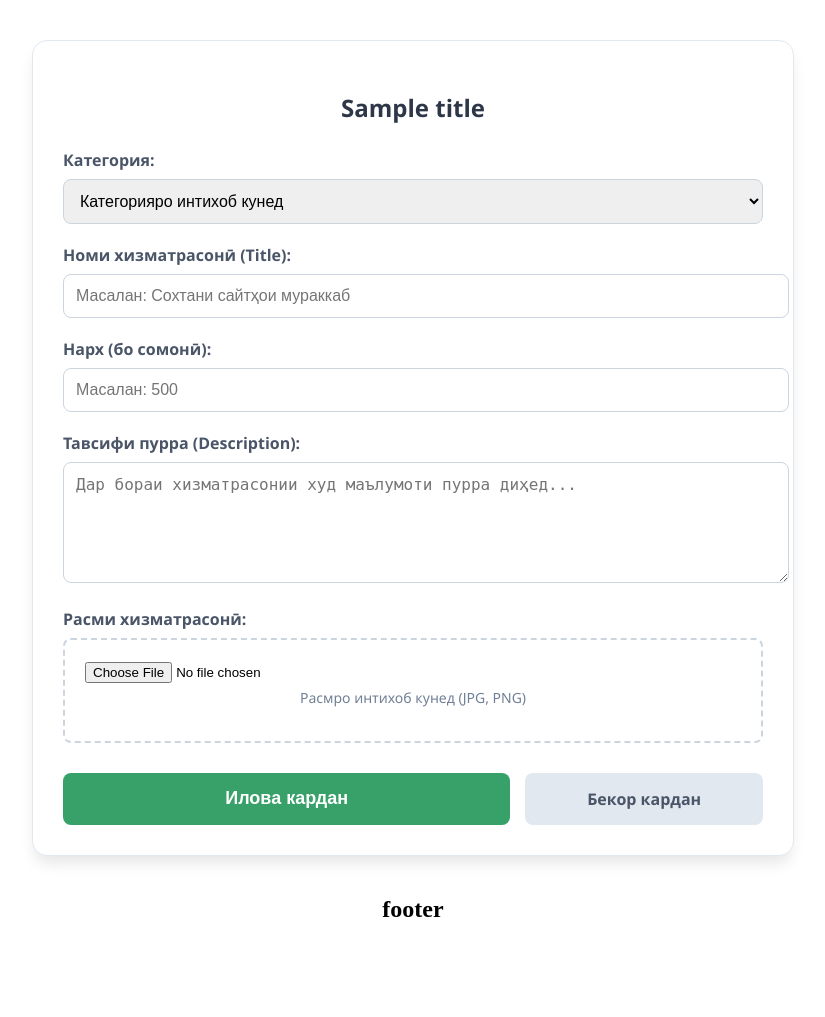
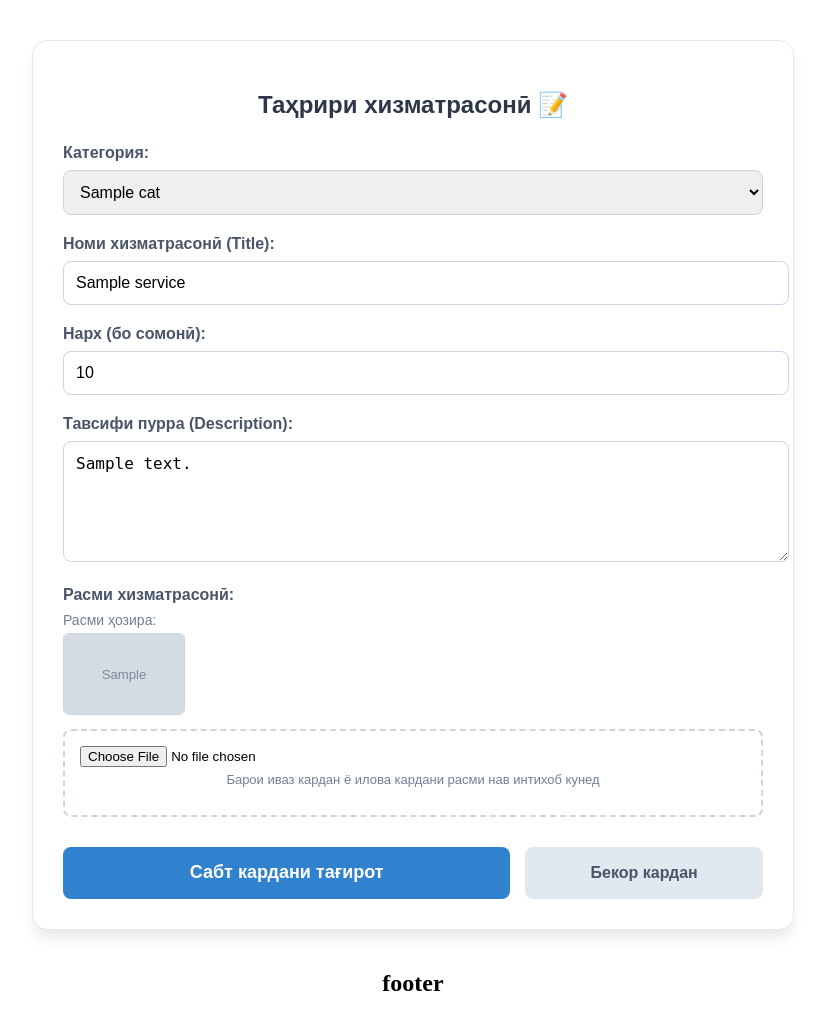
Before and after one commit to Xurwed9/usto-services, a Django app: template templates/services/service_form.html in a window 1280 px wide. Shown: the part 67-1084 px from the top of the page, without its empty margins (227-1052 px from the left). Before the commit the page ends 984 px from the top, so only its background shows below. Run offline with Django 5.2, Linux system fonts and the light colour scheme; the template is opened without the code that fills it: most values are stand-ins (such as "Sample title", 1, 10 or a date in 2020); grey boxes marked "Sample" are stand-in pictures.

Commit message:
add update_form in service_form.html

```diff
--- a/templates/services/service_form.html
+++ b/templates/services/service_form.html
@@ -1,9 +1,11 @@
 {% extends "accounts/base.html" %}
 
 {% block main %}
-<div style="max-width: 700px; margin: 40px auto; padding: 30px; border: 1px solid #e2e8f0; border-radius: 15px; background: #fff; box-shadow: 0 10px 15px -3px rgba(0,0,0,0.1); font-family: 'Segoe UI', Tahoma, Geneva, Verdana, sans-serif;">
+<div style="max-width: 700px; margin: 40px auto; padding: 30px; border: 1px solid #e2e8f0; border-radius: 15px; background: #fff; box-shadow: 0 10px 15px -3px rgba(0,0,0,0.1); font-family: sans-serif;">
 
-    <h2 style="margin-bottom: 25px; color: #2d3748; text-align: center; font-size: 24px;">{{ title }}</h2>
+    <h2 style="margin-bottom: 25px; color: #2d3748; text-align: center; font-size: 24px;">
+        {% if service %} Таҳрири хизматрасонӣ 📝 {% else %} Иловаи хизматрасонии нав ➕ {% endif %}
+    </h2>
 
     {% if error %}
         <div style="background-color: #fff5f5; border-left: 4px solid #f56565; color: #c53030; padding: 15px; margin-bottom: 20px; border-radius: 4px;">
@@ -17,39 +19,49 @@
         <div>
             <label style="display: block; font-weight: 600; margin-bottom: 8px; color: #4a5568;">Категория:</label>
             <select name="category" style="width: 100%; padding: 12px; border: 1.5px solid #cbd5e0; border-radius: 8px; font-size: 16px; outline: none;" required>
-                <option value="" disabled selected>Категорияро интихоб кунед</option>
-                {% for category in categories %}
-                    <option value="{{ category.id }}">{{ category.name }}</option>
+                <option value="" disabled {% if not service %}selected{% endif %}>Категорияро интихоб кунед</option>
+                {% for cat in categories %}
+                    <option value="{{ cat.id }}" {% if service.category.id == cat.id %}selected{% endif %}>
+                        {{ cat.name }}
+                    </option>
                 {% endfor %}
             </select>
         </div>
 
         <div>
             <label style="display: block; font-weight: 600; margin-bottom: 8px; color: #4a5568;">Номи хизматрасонӣ (Title):</label>
-            <input type="text" name="title" placeholder="Масалан: Сохтани сайтҳои мураккаб" style="width: 100%; padding: 12px; border: 1.5px solid #cbd5e0; border-radius: 8px; font-size: 16px;" required>
+            <input type="text" name="title" value="{{ service.title|default:'' }}" placeholder="Масалан: Монтаж ва ремонти сантехника" style="width: 100%; padding: 12px; border: 1.5px solid #cbd5e0; border-radius: 8px; font-size: 16px;" required>
         </div>
 
         <div>
             <label style="display: block; font-weight: 600; margin-bottom: 8px; color: #4a5568;">Нарх (бо сомонӣ):</label>
-            <input type="number" name="price" placeholder="Масалан: 500" style="width: 100%; padding: 12px; border: 1.5px solid #cbd5e0; border-radius: 8px; font-size: 16px;" required>
+            <input type="number" name="price" value="{{ service.price|default:'' }}" placeholder="Масалан: 100" style="width: 100%; padding: 12px; border: 1.5px solid #cbd5e0; border-radius: 8px; font-size: 16px;" required>
         </div>
 
         <div>
             <label style="display: block; font-weight: 600; margin-bottom: 8px; color: #4a5568;">Тавсифи пурра (Description):</label>
-            <textarea name="description" rows="5" placeholder="Дар бораи хизматрасонии худ маълумоти пурра диҳед..." style="width: 100%; padding: 12px; border: 1.5px solid #cbd5e0; border-radius: 8px; font-size: 16px; resize: vertical;" required></textarea>
+            <textarea name="description" rows="5" placeholder="Дар бораи хизматрасонии худ маълумоти пурра диҳед..." style="width: 100%; padding: 12px; border: 1.5px solid #cbd5e0; border-radius: 8px; font-size: 16px; resize: vertical;" required>{{ service.description|default:'' }}</textarea>
         </div>
 
         <div>
             <label style="display: block; font-weight: 600; margin-bottom: 8px; color: #4a5568;">Расми хизматрасонӣ:</label>
-            <div style="position: relative; border: 2px dashed #cbd5e0; padding: 20px; text-align: center; border-radius: 8px; cursor: pointer;">
+
+            {% if service.image %}
+                <div style="margin-bottom: 10px;">
+                    <span style="font-size: 14px; color: #718096; display: block; margin-bottom: 5px;">Расми ҳозира:</span>
+                    <img src="{{ service.image.url }}" style="width: 120px; height: 80px; object-fit: cover; border-radius: 6px; border: 1px solid #cbd5e0;">
+                </div>
+            {% endif %}
+
+            <div style="position: relative; border: 2px dashed #cbd5e0; padding: 15px; text-align: center; border-radius: 8px;">
                 <input type="file" name="image" accept="image/*" style="width: 100%;">
-                <p style="color: #718096; font-size: 14px; margin-top: 5px;">Расмро интихоб кунед (JPG, PNG)</p>
+                <p style="color: #718096; font-size: 13px; margin-top: 5px;">Барои иваз кардан ё илова кардани расми нав интихоб кунед</p>
             </div>
         </div>
 
         <div style="display: flex; gap: 15px; margin-top: 10px;">
-            <button type="submit" style="flex: 2; background-color: #38a169; color: white; padding: 14px; border: none; border-radius: 8px; font-size: 18px; font-weight: bold; cursor: pointer; transition: background 0.2s;">
-                Илова кардан
+            <button type="submit" style="flex: 2; background-color: #3182ce; color: white; padding: 14px; border: none; border-radius: 8px; font-size: 18px; font-weight: bold; cursor: pointer;">
+                {% if service %} Сабт кардани тағирот {% else %} Илова кардан {% endif %}
             </button>
             <a href="{% url 'profile' %}" style="flex: 1; text-align: center; background-color: #e2e8f0; color: #4a5568; padding: 14px; border-radius: 8px; text-decoration: none; font-weight: 600; line-height: 1.5;">
                 Бекор кардан
```
